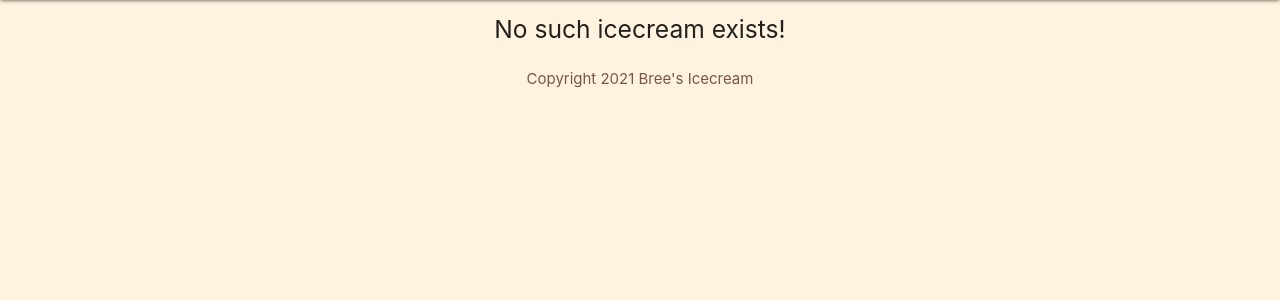
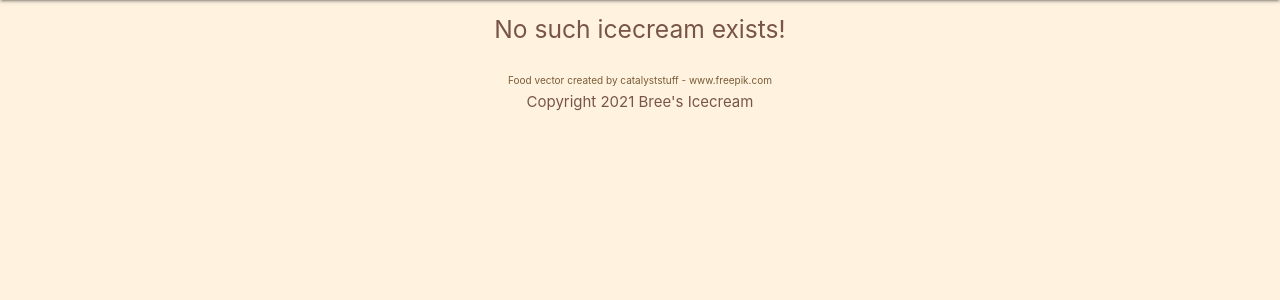
Before and after one commit to breetucker/portfolio, a PHP site: page /icecream/details.php in a window 1280 px wide. Shown: the part 64-364 px from the top of the page. Run offline with PHP 8.4, Linux system fonts and the light colour scheme; data that the repository does not hold is empty.

Commit message:
Add files via upload

```diff
--- a/icecream/css/styles.css
+++ b/icecream/css/styles.css
@@ -12,3 +12,18 @@
   margin: 20px auto;
   padding: 20px;
 }
+.freepik a{
+  color: rgb(122, 90, 53) !important;
+  text-decoration: none;
+  font-size: 10px;
+}
+.freepik {
+  text-align: center;
+}
+.icecream {
+  width: 80px;
+  margin: 40px auto -30px;
+  display: block;
+  position: relative;
+  top: -30px;
+}
--- a/icecream/details.php
+++ b/icecream/details.php
@@ -42,7 +42,7 @@
 
 <?php include('includes/header.php'); ?>
 
-<div class="container center">
+<div class="container center brown-text">
   <?php if($icecream): ?>
     <h4><?php echo htmlspecialchars($icecream['title']); ?></h4>
     <p>Created by: <?php echo htmlspecialchars($icecream['name']);?></p>
--- a/icecream/icecream.php
+++ b/icecream/icecream.php
@@ -32,6 +32,7 @@
       <?php foreach($icecreams as $icecream): ?>
       <div class="col s6 md3">
         <div class="card">
+          <img src="img/icecream.png" alt="icecream" class="icecream">
           <div class="card-content center">
             <h6><?php echo htmlspecialchars($icecream['title']); ?></h6>
             <ul>
--- a/icecream/includes/footer.php
+++ b/icecream/includes/footer.php
@@ -1,5 +1,6 @@
 
 <footer class="section">
+<div class="freepik"><a href='https://www.freepik.com/vectors/food' target="_blank">Food vector created by catalyststuff - www.freepik.com</a></div>
   <div class="center brown-text">Copyright 2021 Bree's Icecream</div>
 </footer>
 </body>
```
Also changed, not shown: icecream/img/icecream.png (added).
